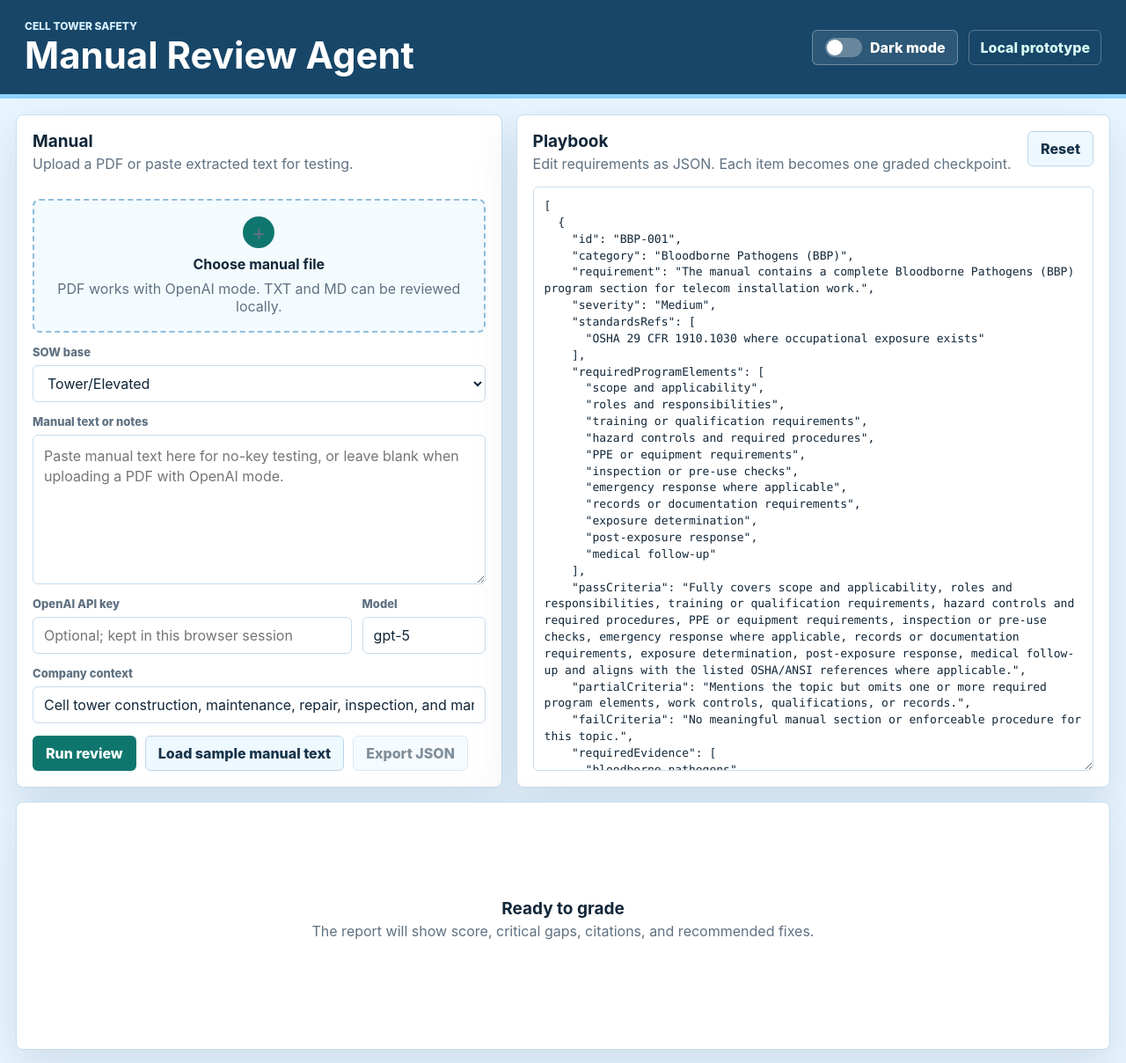
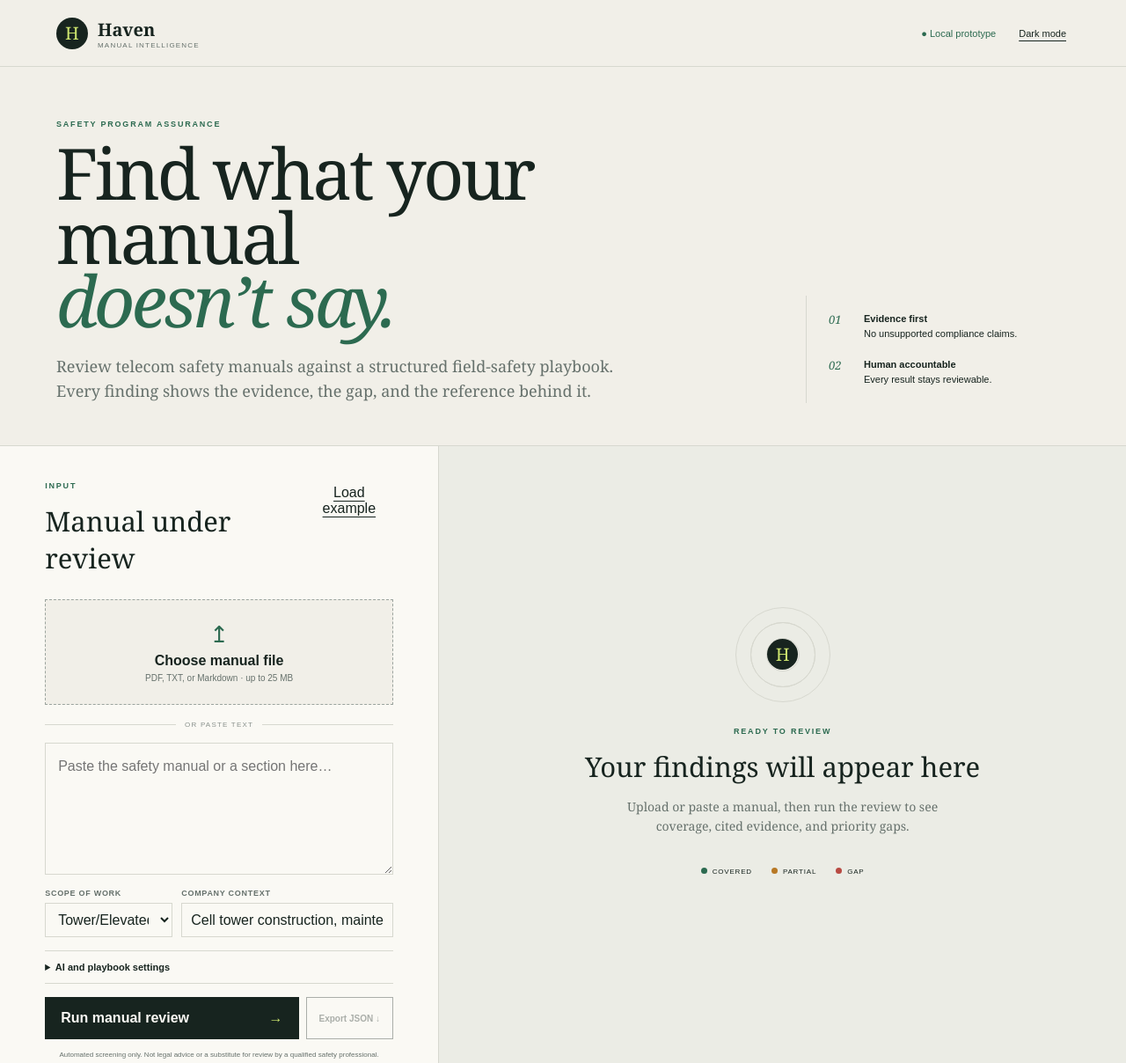
Before and after one commit to workmanmike/Safety-Manual-Agent, a website: page public/index.html in a window 1280 px wide. Shown: the top 1208 px of the page at 88% size. Drawn offline with Linux system fonts and the light colour scheme.

Commit message:
Build presentation-ready HTML interface
Polish the manual review demo and expose a local health endpoint.

```diff
--- a/public/index.html
+++ b/public/index.html
@@ -2,135 +2,42 @@
 <html lang="en">
 <head>
   <meta charset="utf-8">
-    <meta name="viewport" content="width=device-width, initial-scale=1">
-    <title>Tower Safety Manual Reviewer</title>
+  <meta name="viewport" content="width=device-width,initial-scale=1">
+  <meta name="description" content="Evidence-based safety manual review for telecom field work.">
+  <title>Haven — Safety Manual Intelligence</title>
   <link rel="stylesheet" href="/styles.css">
 </head>
 <body>
   <header class="topbar">
-      <div>
-        <p class="eyebrow">Cell tower safety</p>
-        <h1>Manual Review Agent</h1>
-      </div>
-      <div class="topbar-actions">
-        <button id="themeToggle" class="theme-toggle" type="button" aria-pressed="false">
-          <span class="toggle-track" aria-hidden="true">
-            <span class="toggle-thumb"></span>
-          </span>
-          <span id="themeLabel">Dark mode</span>
-        </button>
-        <div class="status-pill" id="runMode">Local prototype</div>
-      </div>
+    <a class="brand" href="#" aria-label="Haven home"><span class="brand-mark">H</span><span><b>Haven</b><small>Manual intelligence</small></span></a>
+    <div class="top-actions"><span class="local-status">● <span id="runMode">Local prototype</span></span><button id="themeToggle" class="quiet" type="button" aria-pressed="false"><span id="themeLabel">Dark mode</span></button></div>
   </header>
 
-    <main class="layout">
-      <section class="panel left-panel">
-        <div class="section-head">
-          <div>
-            <h2>Manual</h2>
-            <p>Upload a PDF or paste extracted text for testing.</p>
-          </div>
-        </div>
-
-        <label class="dropzone" for="manualFile">
-          <span class="drop-icon">+</span>
-          <strong id="fileName">Choose manual file</strong>
-          <span>PDF works with OpenAI mode. TXT and MD can be reviewed locally.</span>
-          <input id="manualFile" type="file" accept=".pdf,.txt,.md,.text,application/pdf,text/plain">
-        </label>
-
-        <label class="field">
-          <span>SOW base</span>
-          <select id="sowBase">
-            <option value="Tower/Elevated">Tower/Elevated</option>
-            <option value="Electrical">Electrical</option>
-            <option value="Civil">Civil</option>
-            <option value="Other">Other</option>
-          </select>
-        </label>
-
-        <label class="field">
-          <span>Manual text or notes</span>
-          <textarea id="manualText" placeholder="Paste manual text here for no-key testing, or leave blank when uploading a PDF with OpenAI mode."></textarea>
-        </label>
-
-        <div class="grid two">
-          <label class="field">
-            <span>OpenAI API key</span>
-            <input id="apiKey" type="password" placeholder="Optional; kept in this browser session">
-          </label>
-          <label class="field">
-            <span>Model</span>
-            <input id="model" value="gpt-5">
-          </label>
-        </div>
-
-        <label class="field">
-          <span>Company context</span>
-          <input id="companyContext" value="Cell tower construction, maintenance, repair, inspection, and managed field work.">
-        </label>
-
-        <div class="actions">
-          <button id="runReview" class="primary">Run review</button>
-          <button id="loadSample" class="secondary">Load sample manual text</button>
-          <button id="exportJson" class="secondary" disabled>Export JSON</button>
-        </div>
+  <section class="hero">
+    <div><p class="eyebrow">SAFETY PROGRAM ASSURANCE</p><h1>Find what your manual<br><em>doesn’t say.</em></h1><p class="lede">Review telecom safety manuals against a structured field-safety playbook. Every finding shows the evidence, the gap, and the reference behind it.</p></div>
+    <div class="principles"><div><span>01</span><p><b>Evidence first</b><br>No unsupported compliance claims.</p></div><div><span>02</span><p><b>Human accountable</b><br>Every result stays reviewable.</p></div></div>
   </section>
 
-      <section class="panel playbook-panel">
-        <div class="section-head">
-          <div>
-            <h2>Playbook</h2>
-            <p>Edit requirements as JSON. Each item becomes one graded checkpoint.</p>
-          </div>
-          <button id="resetPlaybook" class="icon-button" title="Reset playbook">Reset</button>
-        </div>
-        <textarea id="playbookEditor" spellcheck="false"></textarea>
+  <main class="workspace">
+    <section class="intake">
+      <div class="section-head"><div><p class="kicker">INPUT</p><h2>Manual under review</h2></div><button id="loadSample" class="text-button">Load example</button></div>
+      <label class="dropzone" for="manualFile"><span class="upload-icon">↥</span><strong id="fileName">Choose manual file</strong><span>PDF, TXT, or Markdown · up to 25 MB</span><input id="manualFile" type="file" accept=".pdf,.txt,.md,.text,application/pdf,text/plain"></label>
+      <div class="separator"><span></span>OR PASTE TEXT<span></span></div>
+      <label class="sr-only" for="manualText">Manual text or notes</label><textarea id="manualText" placeholder="Paste the safety manual or a section here…"></textarea>
+      <div class="context-grid"><label class="field"><span>Scope of work</span><select id="sowBase"><option>Tower/Elevated</option><option>Electrical</option><option>Civil</option><option>Other</option></select></label><label class="field"><span>Company context</span><input id="companyContext" value="Cell tower construction, maintenance, repair, inspection, and managed field work."></label></div>
+      <details><summary>AI and playbook settings</summary><div class="settings"><label class="field"><span>OpenAI API key <small>optional</small></span><input id="apiKey" type="password" autocomplete="off" placeholder="Uses local screening when blank"></label><label class="field model"><span>Model</span><input id="model" value="gpt-5"></label></div><label class="field"><span>Review playbook (JSON)</span><textarea id="playbookEditor" spellcheck="false"></textarea></label><button id="resetPlaybook" class="text-button" type="button">Reset playbook</button></details>
+      <div class="actions"><button id="runReview" class="primary">Run manual review <span>→</span></button><button id="exportJson" class="secondary" disabled>Export JSON ↓</button></div>
+      <p class="disclaimer">Automated screening only. Not legal advice or a substitute for review by a qualified safety professional.</p>
     </section>
 
     <section class="results" id="results">
-        <div class="empty-state">
-          <h2>Ready to grade</h2>
-          <p>The report will show score, critical gaps, citations, and recommended fixes.</p>
-        </div>
+      <div class="empty-state"><div class="radar"><i></i><b>H</b></div><p class="kicker">READY TO REVIEW</p><h2>Your findings will appear here</h2><p>Upload or paste a manual, then run the review to see coverage, cited evidence, and priority gaps.</p><div class="legend"><span><i class="pass"></i>Covered</span><span><i class="partial"></i>Partial</span><span><i class="fail"></i>Gap</span></div></div>
     </section>
   </main>
-
+  <footer><span>HAVEN / MANUAL INTELLIGENCE</span><span>Telecom construction playbook · Human review required</span></footer>
   <script src="/app.js"></script>
   <script>
-      (() => {
-        const toggle = document.getElementById("themeToggle");
-        const label = document.getElementById("themeLabel");
-
-        function getStoredTheme() {
-          try {
-            return window.localStorage?.getItem("theme") || "light";
-          } catch {
-            return "light";
-          }
-        }
-
-        function storeTheme(theme) {
-          try {
-            window.localStorage?.setItem("theme", theme);
-          } catch {
-          }
-        }
-
-        function applyTheme(theme) {
-          const isDark = theme === "dark";
-          document.body.classList.toggle("dark", isDark);
-          toggle.setAttribute("aria-pressed", String(isDark));
-          label.textContent = isDark ? "Light mode" : "Dark mode";
-        }
-
-        applyTheme(getStoredTheme());
-        toggle.addEventListener("click", () => {
-          const nextTheme = document.body.classList.contains("dark") ? "light" : "dark";
-          storeTheme(nextTheme);
-          applyTheme(nextTheme);
-        });
-      })();
+    (()=>{const toggle=document.getElementById('themeToggle'),label=document.getElementById('themeLabel');const apply=t=>{const dark=t==='dark';document.body.classList.toggle('dark',dark);toggle.setAttribute('aria-pressed',String(dark));label.textContent=dark?'Light mode':'Dark mode'};let stored='light';try{stored=localStorage.getItem('theme')||'light'}catch{}apply(stored);toggle.addEventListener('click',()=>{const next=document.body.classList.contains('dark')?'light':'dark';try{localStorage.setItem('theme',next)}catch{}apply(next)})})();
   </script>
 </body>
 </html>
```
Also changed, not shown: server.js (+11 -0 lines), public/styles.css. Lines whose indentation alone changed are shown as unchanged.
